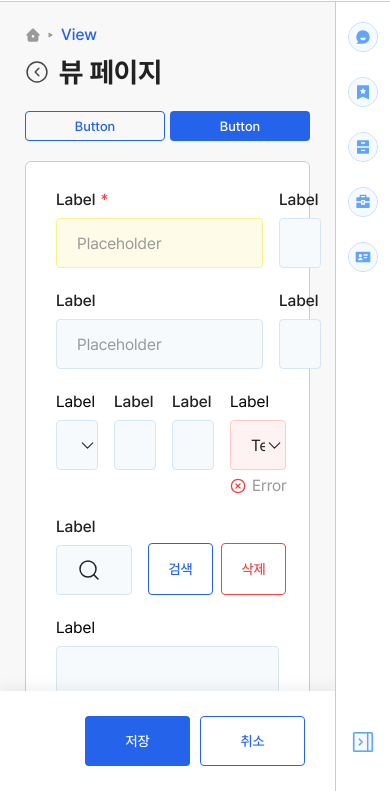
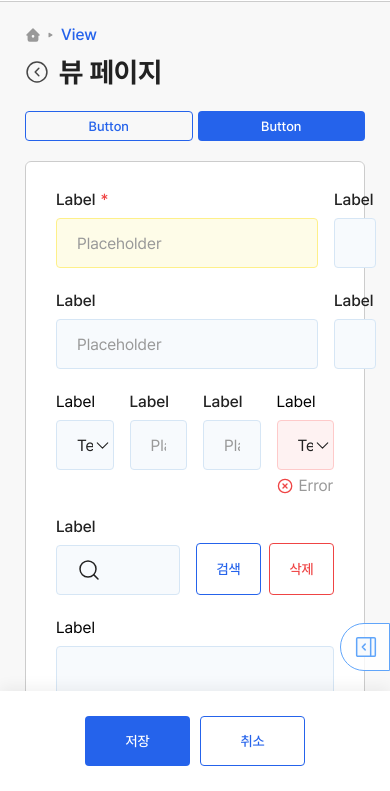
Before and after one commit to gksrlf/ThinkTree-admin, a website: page html/view.html in a window 390 px wide. Shown: the part 53-844 px from the top of the page. Drawn offline with Linux system fonts and the light colour scheme; a web font is replaced by a local one.

Commit message:
snb 모바일 작업중

```diff
--- a/css/_quickmenu.css
+++ b/css/_quickmenu.css
@@ -138,9 +138,6 @@
   right: 0;
 }
 
-
-
-
 /* snb cover bg */
 .snb_cover{
   position: fixed;
@@ -169,6 +166,23 @@
 }
 /* mobile */
 @media screen and (max-width:640px) {
+
+.snb_bar__area{
+  height: 0;
+  top: 0;
+  width: 50%;
+  background-color: transparent;
+  padding: 0 0 120px;
+  justify-content: flex-end;
+  align-items: flex-end;
+  border: none;
+}
+
+.snb_open__box{
+  right: 0;
+  bottom: 120px;
+}
+
   /* snb cover bg */
   .snb_cover.on{
     display: block;
--- a/css/_sidebar.css
+++ b/css/_sidebar.css
@@ -602,6 +602,7 @@
   }
   .lnb_bar__area.open .lnb_bar_content{
     overflow-y: auto;
+    overflow-x: hidden;
   }
   .lnb_bar__area .lnb_bar_content ul .lnb1 > a .menu_arrow,
   .lnb_bar__area .lnb_bar_content ul .lnb1 > a div,
--- a/css/view.css
+++ b/css/view.css
@@ -246,6 +246,10 @@
 }
 /* mobile */
 @media screen and (max-width:640px) {
+  .contents_container .contents .content{
+    width: 100%;
+  }
+
   .save__box,
   .save__box.wide_mode,
   .contents_container .contents .content.content_wide .save__box,
```
